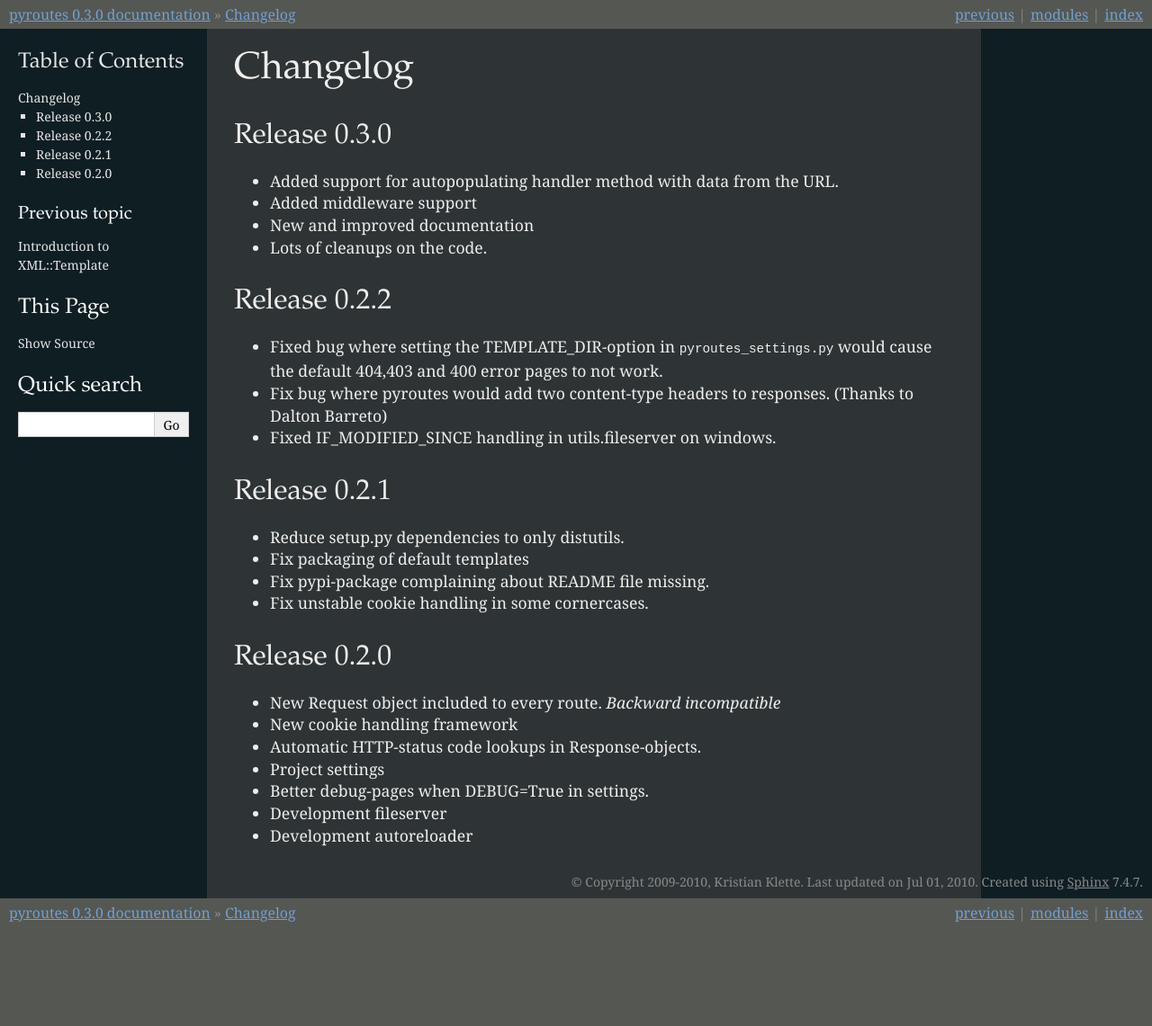
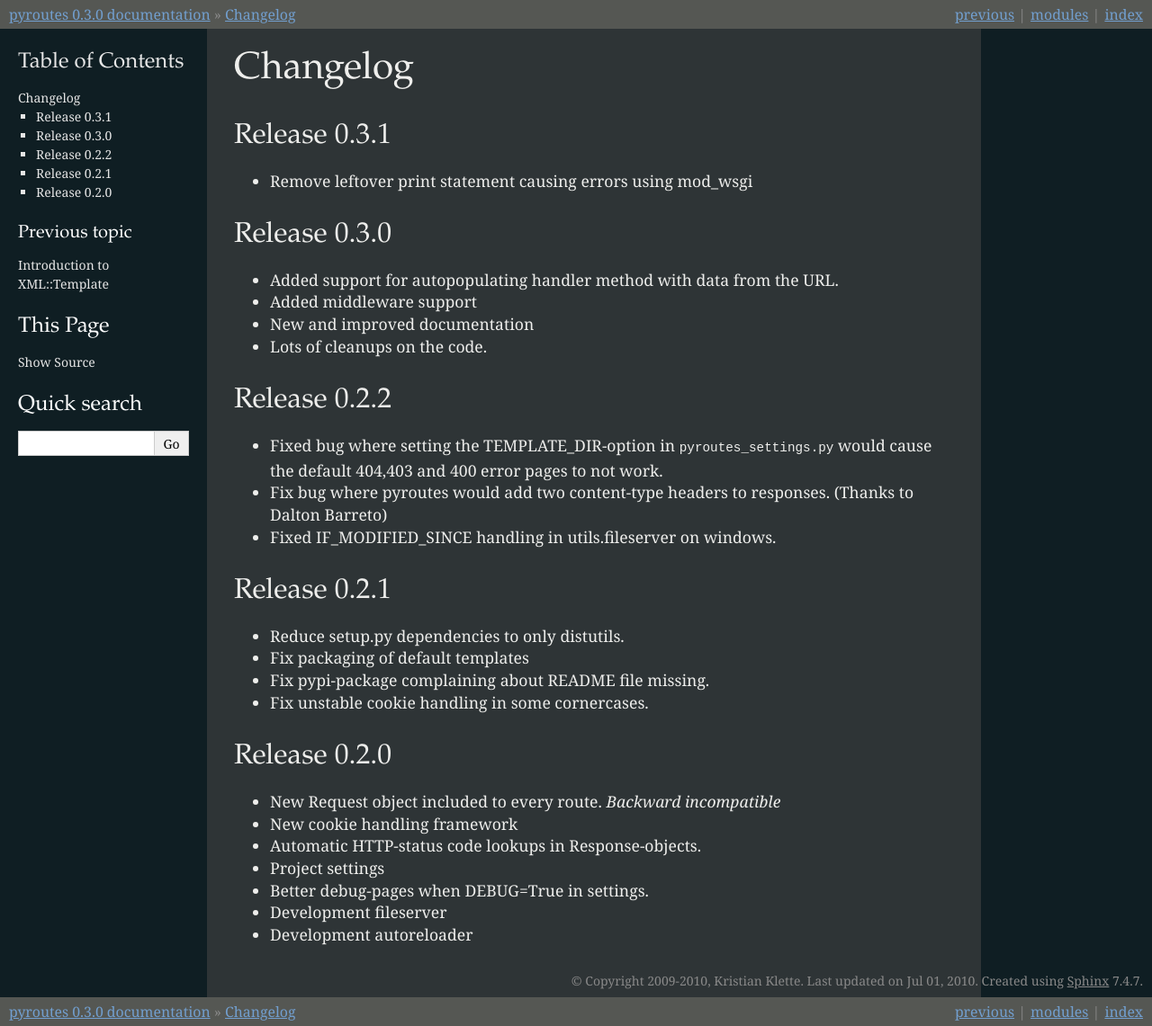
Before and after one commit to klette/pyroutes, a Sphinx documentation site: the page built from doc/changelog.rst, in a window 1280 px wide. Shown: the whole page at 90% size. Built offline with Sphinx 7.4.7, drawn with Linux system fonts in a browser that asks for light colours; before the commit the page ends 1031 px from its top, so only the background shows below that.

Commit message:
New bugfix release

```diff
--- a/doc/changelog.rst
+++ b/doc/changelog.rst
@@ -1,5 +1,10 @@
 Changelog
 =========
+
+Release 0.3.1
+-------------
+
+- Remove leftover print statement causing errors using mod_wsgi
 
 Release 0.3.0
 -------------
--- a/setup.py
+++ b/setup.py
@@ -6,7 +6,7 @@ import os
 
 setup(
     name = "pyroutes",
-    version = "0.3.0",
+    version = "0.3.1",
     url = 'http://github.com/klette/pyroutes',
     license = 'GPLv2',
     description = "A small WSGI wrapper for creating small python web apps",
```
